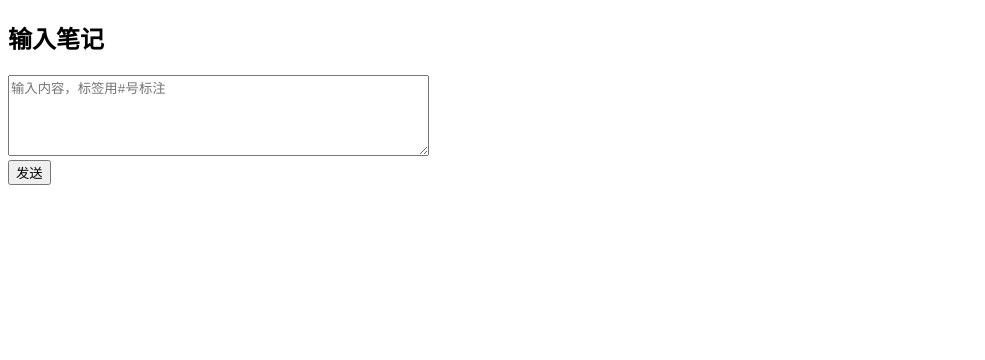
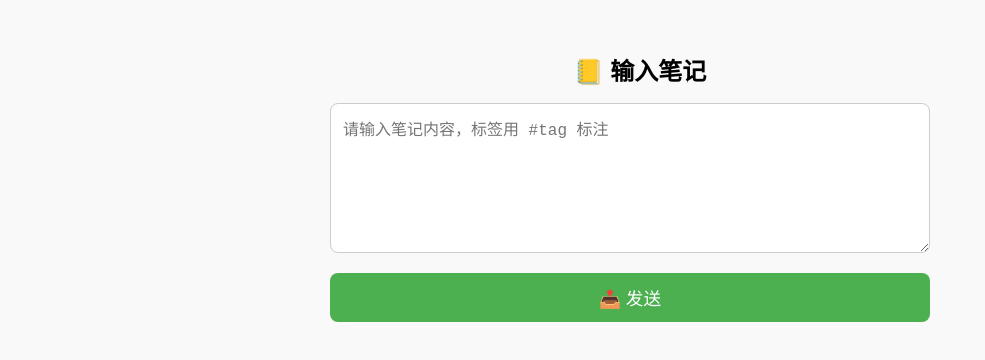
Before and after one commit to echo-1234/my-notes, a plain HTML site: page index.html in a window 1280 px wide. Shown: the whole page, without its empty margins (0-985 px from the left). Drawn offline with Linux system fonts and the light colour scheme.

Commit message:
Update index.html

```diff
--- a/index.html
+++ b/index.html
@@ -1,37 +1,108 @@
 <!DOCTYPE html>
-<html>
+<html lang="zh">
 <head>
+  <meta charset="UTF-8" />
+  <meta name="viewport" content="width=device-width, initial-scale=1.0" />
   <title>笔记输入</title>
+  <style>
+    body {
+      font-family: sans-serif;
+      margin: 0;
+      padding: 1rem;
+      background: #f9f9f9;
+    }
+
+    h2 {
+      font-size: 1.5rem;
+      margin-bottom: 1rem;
+      text-align: center;
+    }
+
+    textarea {
+      width: 100%;
+      max-width: 600px;
+      height: 150px;
+      font-size: 1rem;
+      padding: 0.75rem;
+      border: 1px solid #ccc;
+      border-radius: 8px;
+      resize: vertical;
+      box-sizing: border-box;
+    }
+
+    button {
+      margin-top: 1rem;
+      padding: 0.75rem 1.5rem;
+      font-size: 1.1rem;
+      background-color: #4CAF50;
+      color: white;
+      border: none;
+      border-radius: 8px;
+      cursor: pointer;
+      width: 100%;
+      max-width: 600px;
+    }
+
+    button:disabled {
+      background-color: #9E9E9E;
+      cursor: not-allowed;
+    }
+
+    #result {
+      margin-top: 1rem;
+      font-size: 1rem;
+      color: #333;
+      text-align: center;
+    }
+
+    .container {
+      max-width: 620px;
+      margin: auto;
+      padding: 1rem;
+    }
+  </style>
 </head>
 <body>
-  <h2>输入笔记</h2>
-  <textarea id="note" rows="5" cols="50" placeholder="输入内容，标签用#号标注"></textarea><br>
-  <button onclick="sendNote()">发送</button>
-  <p id="result"></p>
+  <div class="container">
+    <h2>📒 输入笔记</h2>
+    <textarea id="note" placeholder="请输入笔记内容，标签用 #tag 标注"></textarea>
+    <button id="sendBtn" onclick="sendNote()">📤 发送 </button>
+    <p id="result"></p>
+  </div>
 
   <script>
     async function sendNote() {
       const content = document.getElementById('note').value.trim();
+      const btn = document.getElementById('sendBtn');
+      const result = document.getElementById('result');
+      result.innerText = '';
+
       if (!content) {
         alert('请填写笔记内容');
         return;
       }
-      const data = { content };
+
+      btn.disabled = true;
+      btn.innerText = '发送中...';
 
       try {
         const response = await fetch('https://my-n8n-2u0h.onrender.com/webhook/receive-note', {
           method: 'POST',
           headers: { 'Content-Type': 'application/json' },
-          body: JSON.stringify(data)
+          body: JSON.stringify({ content })
         });
+
         if (response.ok) {
-          document.getElementById('result').innerText = '发送成功！';
+          result.innerText = '✅ 发送成功！';
           document.getElementById('note').value = '';
         } else {
-          document.getElementById('result').innerText = '发送失败：' + response.statusText;
+          result.innerText = '❌ 发送失败：' + response.statusText;
         }
       } catch (e) {
-        document.getElementById('result').innerText = '发送错误：' + e.message;
+        result.innerText = '❌ 网络错误：' + e.message;
+      } finally {
+        btn.disabled = false;
+        btn.innerText = '📤 发送';
       }
     }
   </script>
```
